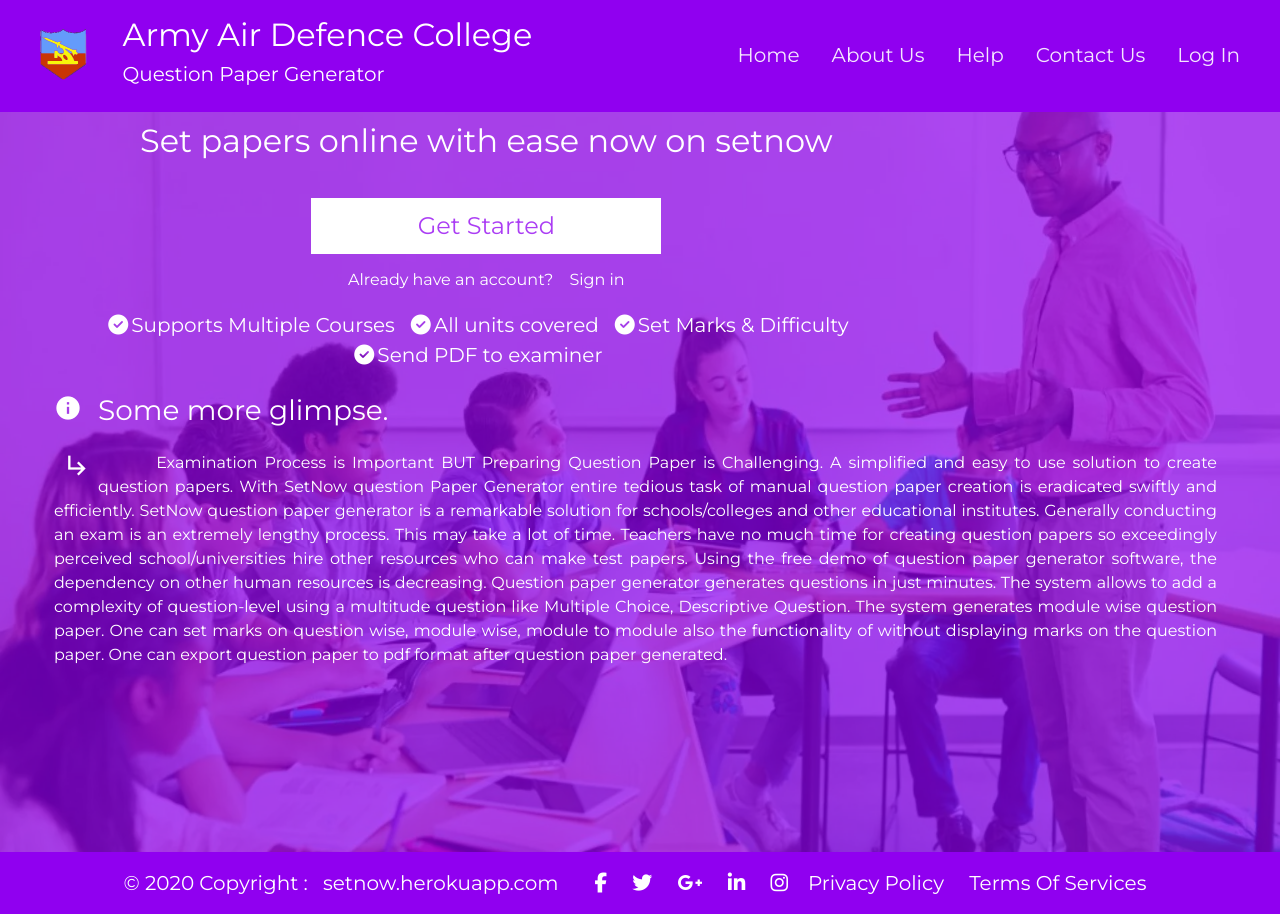
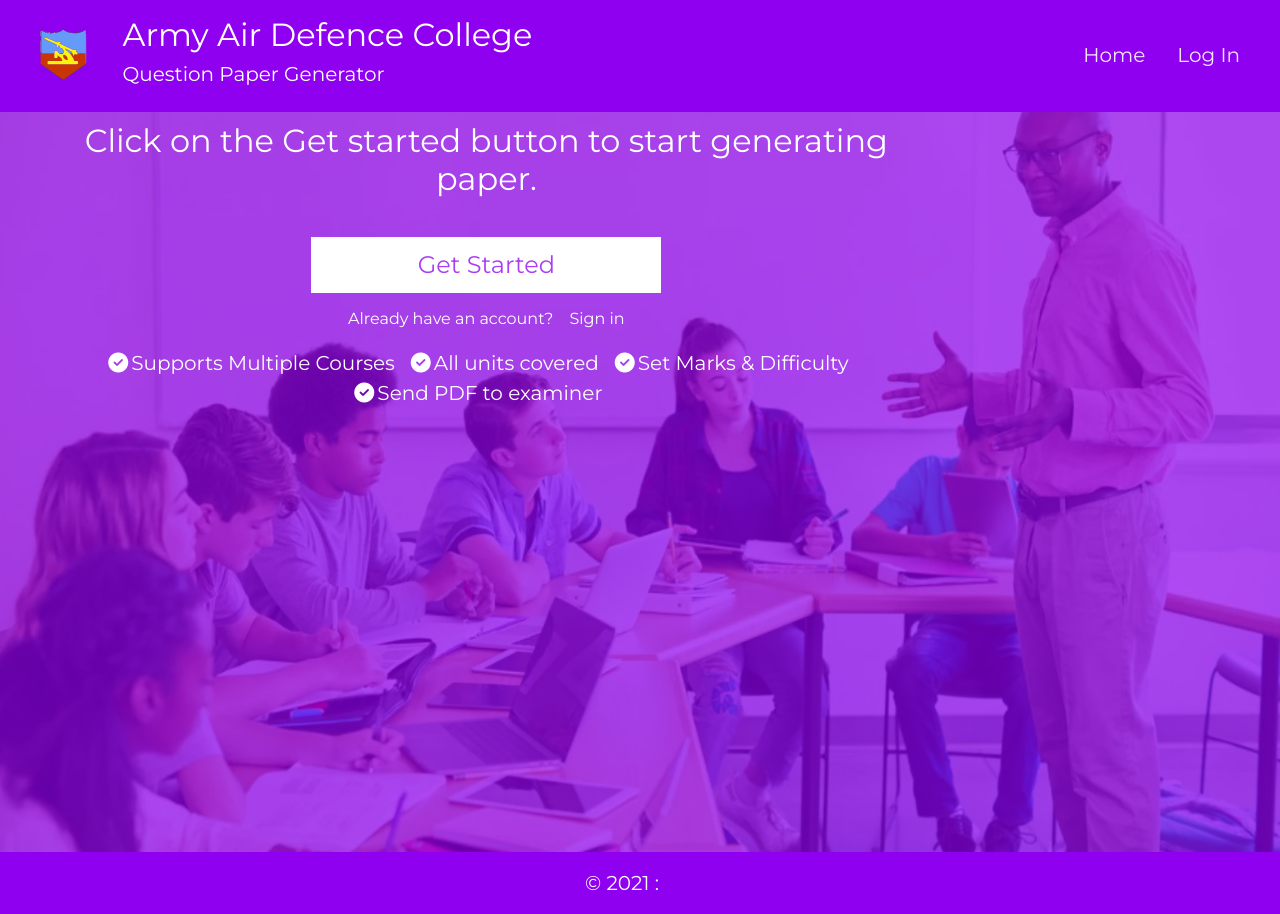
Before and after one commit to Manishyadv/examad, a Flask app: page / in a window 1280 px wide. Run offline with Flask 2, Linux system fonts and the light colour scheme; some libraries are stand-ins or nearby versions.

Commit message:
v4
Removed extra content

```diff
--- a/flaskapp/templates/headerFooter.html
+++ b/flaskapp/templates/headerFooter.html
@@ -92,31 +92,13 @@
           <div class="row" id="social_links">
             <div class="col py-3 text-center" id="footercontent">
               <div class="footer_items">
-                <span class="mr-3 span_color" id="copyright">© 2020 Copyright
+                <span class="mr-3 span_color" id="copyright">© 2021
                   :
-                  <a href="/" class="fl">setnow.herokuapp.com</a>
+                  <a href="/" class="fl"></a>
                 </span>
               </div>
 
-              <div class="footer_items">
-                <a href="#" class="fl"><i class="fab fa-facebook-f"> </i></a>
-                <a href="#" class="fl"><i class="fab fa-twitter"> </i></a>
 
-                <a href="#" class="fl"><i class="fab fa-google-plus-g"> </i></a>
-                <a href="#" class="fl"><i class="fab fa-linkedin-in"> </i></a>
-                <a href="#" class="fl"><i class="fab fa-instagram"> </i></a>
-              </div>
-
-              <div class="footer_items">
-                <span class="span_color">
-                  <a href="/privacy-policy" class="fl" id="policy_page_link">Privacy
-                    Policy</a>
-                </span>
-
-                <span class="span_color">
-                  <a href="/terms-of-service" class="fl" id="services_page_link">Terms Of Services</a>
-                </span>
-              </div>
             </div>
           </div>
         </div>
--- a/flaskapp/templates/main/index.html
+++ b/flaskapp/templates/main/index.html
@@ -10,15 +10,7 @@
  <a class="top_navigation_items" href={{ url_for("main.index") }}>
      <h4 class="py-2 mx-3">Home</h4>
  </a>
- <a class="top_navigation_items" href={{ url_for("main.about_us") }}>
-     <h4 class="py-2 mx-3">About Us</h4>
- </a>
- <a class="top_navigation_items" href={{ url_for("main.help_page") }}>
-     <h4 class="py-2 mx-3">Help</h4>
- </a>
- <a class="top_navigation_items" href={{ url_for("main.contact_us") }}>
-     <h4 class="py-2 mx-3">Contact Us</h4>
- </a>
+
  <a class="top_navigation_items" href={{ url_for("users.login") }}>
      <h4 class="py-2 mx-3">Log In</h4>
  </a>
@@ -55,7 +47,7 @@
     <div class="row pl-4 pt-2 text-white" id="content">
         <div class="container-fluid pr-5">
             <div id="get_start_container" class="mt-4">
-                <h3>Set papers online with ease now on setnow</h3>
+                <h3>Click on the Get started button to start generating paper.</h3>
                 <div>
                     <a id="get_start_link" href={{ url_for("users.register") }}>Get Started</a>
                     <h6>Already have an account?<a href={{ url_for("users.login") }}>Sign in</a></h6>
@@ -70,39 +62,6 @@
             </div>
 
 
-            <div class="container-fluid mt-4" id="glimpse_container">
-                <i class="material-icons mr-3 float-left">info</i>
-                <h3 class="mt-1">Some more glimpse.</h3>
-                <div class="mt-4" id="para">
-                    <div>
-                        <p class="text-justify"><i class="material-icons mx-2 float-left">
-                                subdirectory_arrow_right</i>Examination Process is Important BUT Preparing
-                            Question
-                            Paper is Challenging. A simplified and easy to use solution to create question
-                            papers. With SetNow question Paper Generator entire tedious task of manual
-                            question
-                            paper creation is eradicated swiftly and efficiently. SetNow question paper
-                            generator is a remarkable solution for schools/colleges and other educational
-                            institutes. Generally conducting an exam is an extremely lengthy process. This
-                            may
-                            take a lot of time. Teachers have no much time for creating question papers so
-                            exceedingly perceived school/universities hire other resources who can make test
-                            papers. Using the free demo of question paper generator software, the dependency
-                            on
-                            other human resources is decreasing. Question paper generator generates
-                            questions in
-                            just minutes. The system allows to add a complexity of question-level using a
-                            multitude question like Multiple Choice, Descriptive Question. The system
-                            generates
-                            module wise question paper. One can set marks on question wise, module wise,
-                            module
-                            to module also the functionality of without displaying marks on the question
-                            paper.
-                            One can export question paper to pdf format after question paper generated.
-                        </p>
-                    </div>
-                </div>
-            </div>
         </div>
     </div>
 
```
